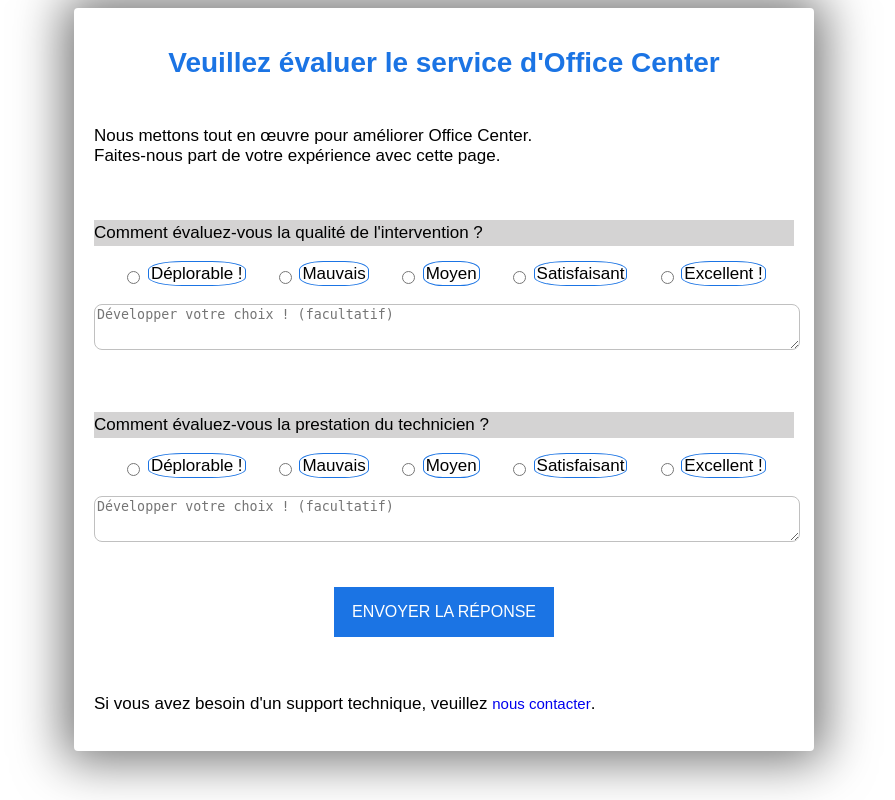
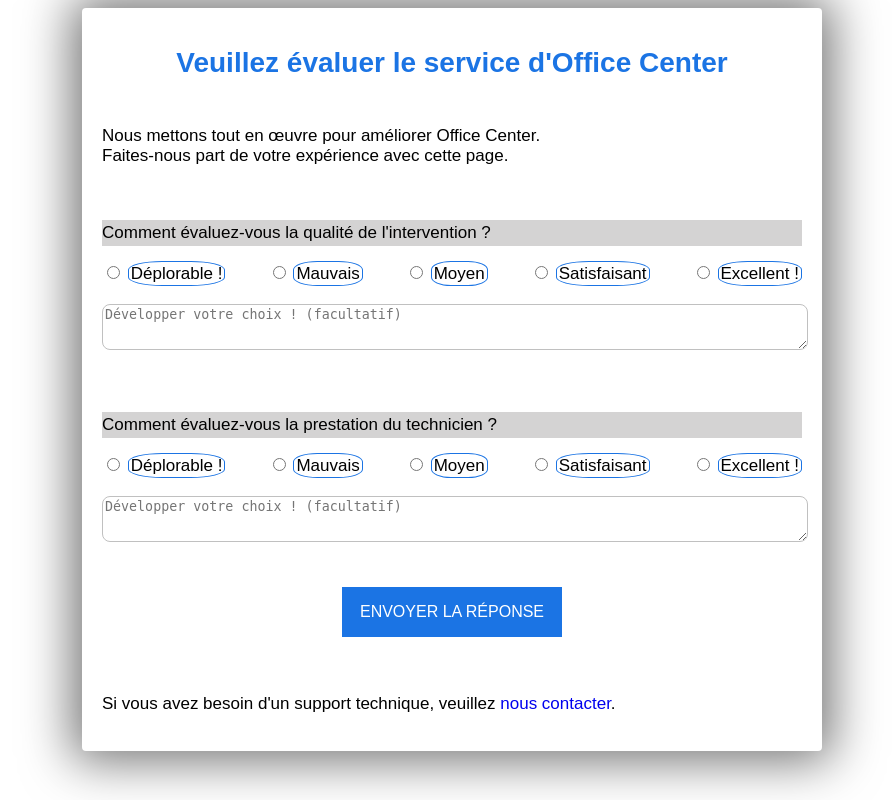
Before and after one commit to JohanGoutorbe/Satisfaction-Survey, a PHP site: page /chantier_application/ in a window 1280 px wide. Shown: the whole page, without its empty margins (216-1111 px from the left). Run offline with PHP 8.4, Linux system fonts and the light colour scheme; data that the repository does not hold is empty.

Commit message:
Update style.css

```diff
--- a/style.css
+++ b/style.css
@@ -1,12 +1,15 @@
 /* blue color : #1B74E4
 Grey color : #D4D3D3*/
-
+body{
+	width: 100%;
+}
 .container{
 	margin: auto;
 	width: 700px;
 	max-width: 90%;
 	font-family: sans-serif;
 	font-size: 17px;
+	box-sizing: border-box;
 }
 .form{
 	margin: auto;
@@ -34,22 +34,16 @@ Grey color : #D4D3D3*/
 }
 .container .form .input-group1, .input-group2{
 	display: flex;
-	justify-content: space-evenly;
+	justify-content: space-between;
 	align-items: center;
 }
-.input > input{
-	position: relative;
-	top: 5px;
-}
 .input > label{
-	width: 20px;
-	height: 20px;
+	height: 100%;
 	border: 1px solid #1B74E4;
 	padding: 2px;
 	border-radius: 35%;
 	top: 50%;
 	left: 50%;
-	transform: translate(-50%,0%);
 	cursor: pointer;
 }
 .input label::before {
@@ -59,15 +53,12 @@ Grey color : #D4D3D3*/
 	background: transparent;
 	border-radius: 50%;
 	position: absolute;
-	top: 50%;
-	left: 50%;
-	transform: translate(-50%,-50%);
 }
 .input label:checked{
 	background: #1B74E4;
 	color: #fff;
 }
-.container .form .comment1, .comment2{
+.container .form .comment1, .container .form .comment2{
 	width: 100%;
 	height: 40px;
 	background: white;
@@ -101,13 +92,15 @@ Grey color : #D4D3D3*/
 }
 a{
 	text-decoration: none;
-	font-size: 15px;
+	font-size: 17px;
 }
-.suport{
-		text-align: center;
-	}
+.support{
+	text-align: center;
+}
+
+
+
 @media screen and (max-width: 575px){
-
 	.body{
 		overflow: hidden;
 		box-sizing: border-box;
```
Also changed, not shown: other parts of style.css (+37 -11 lines).
